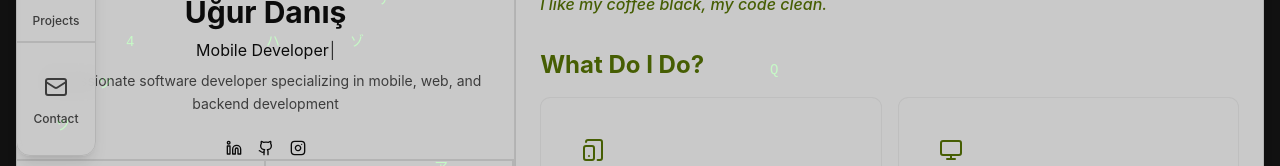
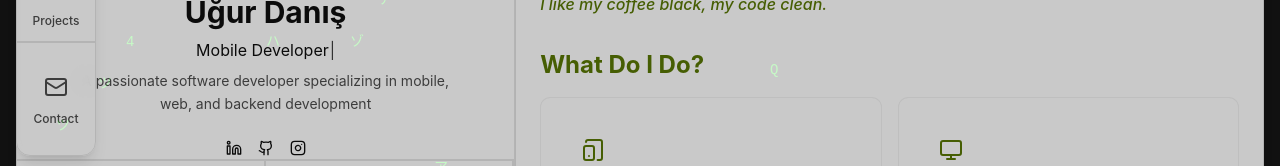
Before and after one commit to ugur-danis/my-portfolio, a Next.js app: page /en#about in a window 1280 px wide. Shown: the part 486-652 px from the top of the page. Built offline with nearby package versions, Linux system fonts and the light colour scheme.

Commit message:
style: adjust padding in ProfileContent component for improved layout

```diff
--- a/src/components/profile/ProfileContent.tsx
+++ b/src/components/profile/ProfileContent.tsx
@@ -28,7 +28,7 @@ export const ProfileContent = ({
             />
         </div>
 
-        <p className="text-xs lg:text-sm text-muted-foreground text-center mt-2 px-4 leading-relaxed">
+        <p className="text-xs lg:text-sm text-muted-foreground text-center mt-2 px-12 leading-relaxed">
             {t('description')}
         </p>
 
```
